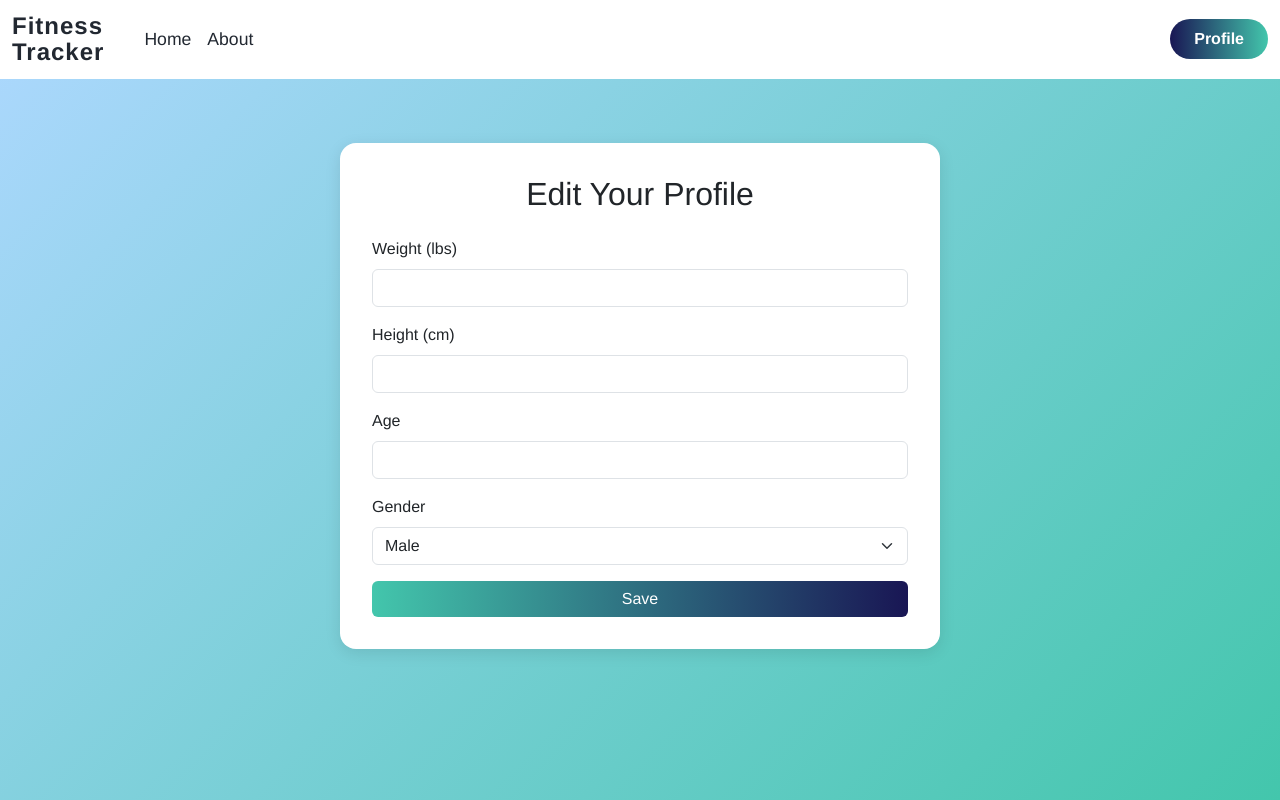
After one commit to Group9FitnessTracker/FitnessTracker, a Django app: page /profile/edit/ in a window 1280 px wide. The commit adds this page. Run offline with Django 5.2, Linux system fonts and the light colour scheme; a user stored in the database is signed in; data comes from the database, SQL or seed files in the repository; both versions use the stored data as it was after the commit.

Commit message:
Profile/edit profile UI and functionality

```diff
--- a/Downloads/FitnessTracker/fitnessTracker/fitnessTrackerApp/models.py
+++ b/Downloads/FitnessTracker/fitnessTracker/fitnessTrackerApp/models.py
@@ -1,5 +1,20 @@
 import datetime
 from django.db import models
+from django.contrib.auth.models import User
+
+class UserProfile(models.Model):
+    user = models.OneToOneField(User, on_delete=models.CASCADE)
+    weight = models.FloatField(null=True, blank=True)
+    height = models.FloatField(null=True, blank=True)
+    age = models.IntegerField(null=True, blank=True)
+    gender = models.CharField(max_length=20, choices=[
+        ('male', 'Male'),
+        ('female', 'Female'),
+        ('nonbinary', 'Non-binary')
+    ], null=True, blank=True)
+
+    def __str__(self):
+        return f"{self.user.username}'s Profile"
 
 
 class Question(models.Model):
--- a/Downloads/FitnessTracker/fitnessTracker/fitnessTrackerApp/templates/fitnessTrackerApp/dashboard.html
+++ b/Downloads/FitnessTracker/fitnessTracker/fitnessTrackerApp/templates/fitnessTrackerApp/dashboard.html
@@ -100,7 +100,7 @@
                 <li class="nav-item"><a class="nav-link active" href="#">Home</a></li>
                 <li class="nav-item"><a class="nav-link" href="#">About</a></li>
             </ul>
-            <a href="#" class="profile-button">Profile</a>
+            <a href="{% url 'profile_view' %}" class="profile-button">Profile</a>
         </div>
     </div>
 </nav>
--- /dev/null
+++ b/Downloads/FitnessTracker/fitnessTracker/fitnessTrackerApp/templates/fitnessTrackerApp/edit_profile.html
@@ -0,0 +1,137 @@
+<!DOCTYPE html>
+<html lang="en">
+{% load static %}
+<head>
+  <meta charset="UTF-8">
+  <title>Edit Profile - Fitness Tracker</title>
+  <meta name="viewport" content="width=device-width, initial-scale=1">
+  <link href="https://cdn.jsdelivr.net/npm/bootstrap@5.3.3/dist/css/bootstrap.min.css" rel="stylesheet">
+  <style>
+    body {
+      background: linear-gradient(135deg, #aed8ff 0%, #43c6ac 100%);
+      min-height: 100vh;
+      font-family: 'Helvetica', Arial, sans-serif;
+    }
+    .navbar {
+      background: #fff !important;
+    }
+    .navbar-brand {
+      font-weight: 900;
+      font-size: 1.5rem;
+      line-height: 1.1;
+      letter-spacing: 1px;
+      color: #222831 !important;
+      margin-right: 2rem;
+      text-align: left;
+    }
+    .navbar-brand span {
+      display: block;
+    }
+    .navbar-nav {
+      font-weight: 500;
+      font-size: 1.1rem;
+    }
+    .nav-link, .nav-link.active, .nav-link:hover {
+      color: #222831 !important;
+    }
+    .profile-button {
+      border: none;
+      border-radius: 2rem;
+      padding: 0.5rem 1.5rem;
+      color: #fff !important;
+      font-weight: 700;
+      background: linear-gradient(90deg, #191654 0%, #43c6ac 100%);
+      transition: background 0.2s, color 0.2s;
+      margin-left: 1.5rem;
+      text-decoration: none;
+    }
+    .profile-button:hover {
+      background: linear-gradient(90deg, #43c6ac 0%, #191654 100%);
+      color: #fff !important;
+    }
+    .form-container {
+      background-color: #fff;
+      padding: 2rem;
+      border-radius: 1rem;
+      box-shadow: 0 4px 16px rgba(0,0,0,0.1);
+      max-width: 600px;
+      margin: 4rem auto;
+    }
+    .btn-save {
+      background: linear-gradient(90deg, #43c6ac 0%, #191654 100%);
+      color: #fff;
+      border: none;
+    }
+    .btn-save:hover {
+      background: linear-gradient(90deg, #191654 0%, #43c6ac 100%);
+      color: #fff;
+    }
+  </style>
+</head>
+<body>
+
+<!-- Navbar -->
+<nav class="navbar navbar-expand-lg">
+  <div class="container-fluid">
+    <a class="navbar-brand" href="#">
+      <span>Fitness</span>
+      <span>Tracker</span>
+    </a>
+    <button class="navbar-toggler" type="button" data-bs-toggle="collapse" data-bs-target="#navbarNav" aria-controls="navbarNav" aria-expanded="false" aria-label="Toggle navigation">
+      <span class="navbar-toggler-icon"></span>
+    </button>
+    <div class="collapse navbar-collapse">
+      <ul class="navbar-nav me-auto mb-2 mb-lg-0">
+        <li class="nav-item"><a class="nav-link active" href="#">Home</a></li>
+        <li class="nav-item"><a class="nav-link" href="#">About</a></li>
+      </ul>
+      <a href="{% url 'profile_view' %}" class="profile-button">Profile</a>
+    </div>
+  </div>
+</nav>
+
+<div class="container">
+  <div class="form-container">
+    <h2 class="text-center mb-4">Edit Your Profile</h2>
+
+    {% if messages %}
+      {% for message in messages %}
+        <div class="alert alert-{{ message.tags }}">{{ message }}</div>
+      {% endfor %}
+    {% endif %}
+
+    <form method="POST">
+      {% csrf_token %}
+      <div class="mb-3">
+        <label for="weight" class="form-label">Weight (lbs)</label>
+        <input type="number" class="form-control" name="weight" id="weight" value="{{ profile.weight }}" required>
+      </div>
+
+      <div class="mb-3">
+        <label for="height" class="form-label">Height (cm)</label>
+        <input type="number" class="form-control" name="height" id="height" value="{{ profile.height }}" required>
+      </div>
+
+      <div class="mb-3">
+        <label for="age" class="form-label">Age</label>
+        <input type="number" class="form-control" name="age" id="age" value="{{ profile.age }}" required>
+      </div>
+
+      <div class="mb-3">
+        <label for="gender" class="form-label">Gender</label>
+        <select class="form-select" name="gender" id="gender" required>
+          <option value="male" {% if profile.gender == "male" %}selected{% endif %}>Male</option>
+          <option value="female" {% if profile.gender == "female" %}selected{% endif %}>Female</option>
+        </select>
+      </div>
+
+      <div class="d-grid">
+        <button type="submit" class="btn btn-save">Save</button>
+      </div>
+    </form>
+  </div>
+</div>
+
+<script src="https://cdn.jsdelivr.net/npm/bootstrap@5.3.3/dist/js/bootstrap.bundle.min.js"></script>
+</body>
+</html>
--- a/Downloads/FitnessTracker/fitnessTracker/fitnessTrackerApp/urls.py
+++ b/Downloads/FitnessTracker/fitnessTracker/fitnessTrackerApp/urls.py
@@ -30,6 +30,9 @@ urlpatterns = [
     path('create_account/', views.create_account, name='create_account'),
     path('dashboard/', views.dashboard, name='dashboard'),
     path('login/', views.login_view, name='login'),
+    path('profile/', views.profile_view, name='profile_view'),
+    path('profile/edit/', views.edit_profile, name='edit_profile'),
+
 
 
 ]
--- a/Downloads/FitnessTracker/fitnessTracker/fitnessTrackerApp/views.py
+++ b/Downloads/FitnessTracker/fitnessTracker/fitnessTrackerApp/views.py
@@ -8,6 +8,51 @@ from django.contrib.auth import authenticate, login
 import re
 from django.core.validators import validate_email
 from django.core.exceptions import ValidationError
+from .models import UserProfile
+
+@login_required(login_url='/')
+def profile_view(request):
+    profile, _ = UserProfile.objects.get_or_create(user=request.user)
+    return render(request, 'fitnessTrackerApp/profile.html', {'profile': profile})
+
+@login_required(login_url='/')
+def edit_profile(request):
+    profile, _ = UserProfile.objects.get_or_create(user=request.user)
+
+    if request.method == 'POST':
+        weight = request.POST.get('weight')
+        height = request.POST.get('height')
+        age = request.POST.get('age')
+        gender = request.POST.get('gender')
+
+        try:
+            weight = float(weight)
+            height = float(height)
+            age = int(age)
+
+            if weight <= 0:
+                messages.error(request, "Invalid weight")
+            elif height <= 0:
+                messages.error(request, "Invalid height")
+            elif age <= 0:
+                messages.error(request, "Invalid age")
+            elif gender not in ['male', 'female', 'nonbinary']:
+                messages.error(request, "Invalid gender")
+            else:
+                profile.weight = weight
+                profile.height = height
+                profile.age = age
+                profile.gender = gender
+                profile.save()
+                messages.success(request, "Profile updated successfully!")
+                return redirect('profile_view')
+
+        except ValueError:
+            messages.error(request, "Please enter valid numeric values.")
+
+    return render(request, 'fitnessTrackerApp/edit_profile.html', {'profile': profile})
+
+
 
 def login_view(request):
     if request.method == 'POST':
```
Also changed, not shown: Downloads/FitnessTracker/fitnessTracker/fitnessTrackerApp/templates/fitnessTrackerApp/profile.html (added, +110 -0 lines), Downloads/FitnessTracker/fitnessTracker/db.sqlite3, Downloads/FitnessTracker/fitnessTracker/fitnessTrackerApp/migrations/0002_dietplan_workoutplan_meal_userprofile_and_more.py (added).
